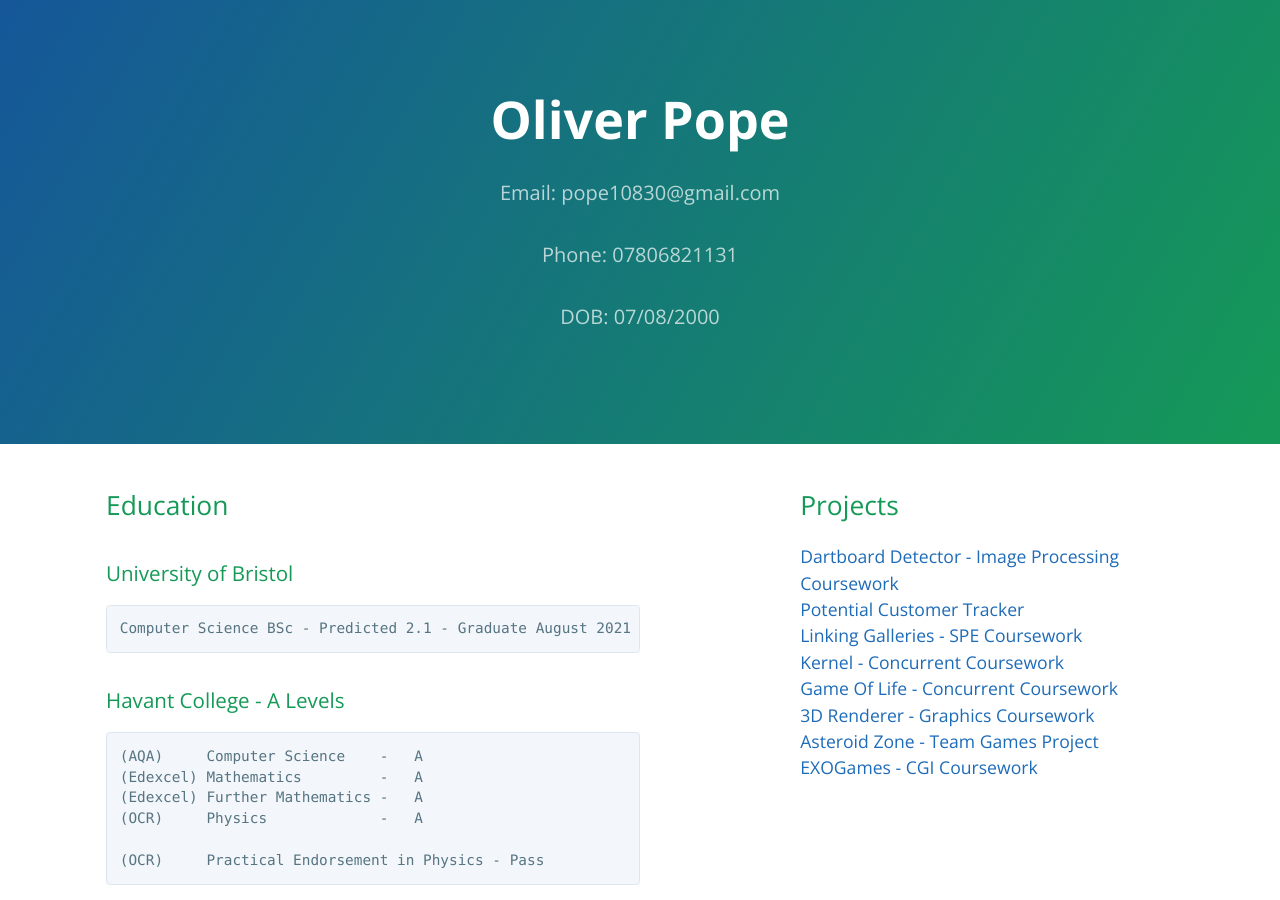
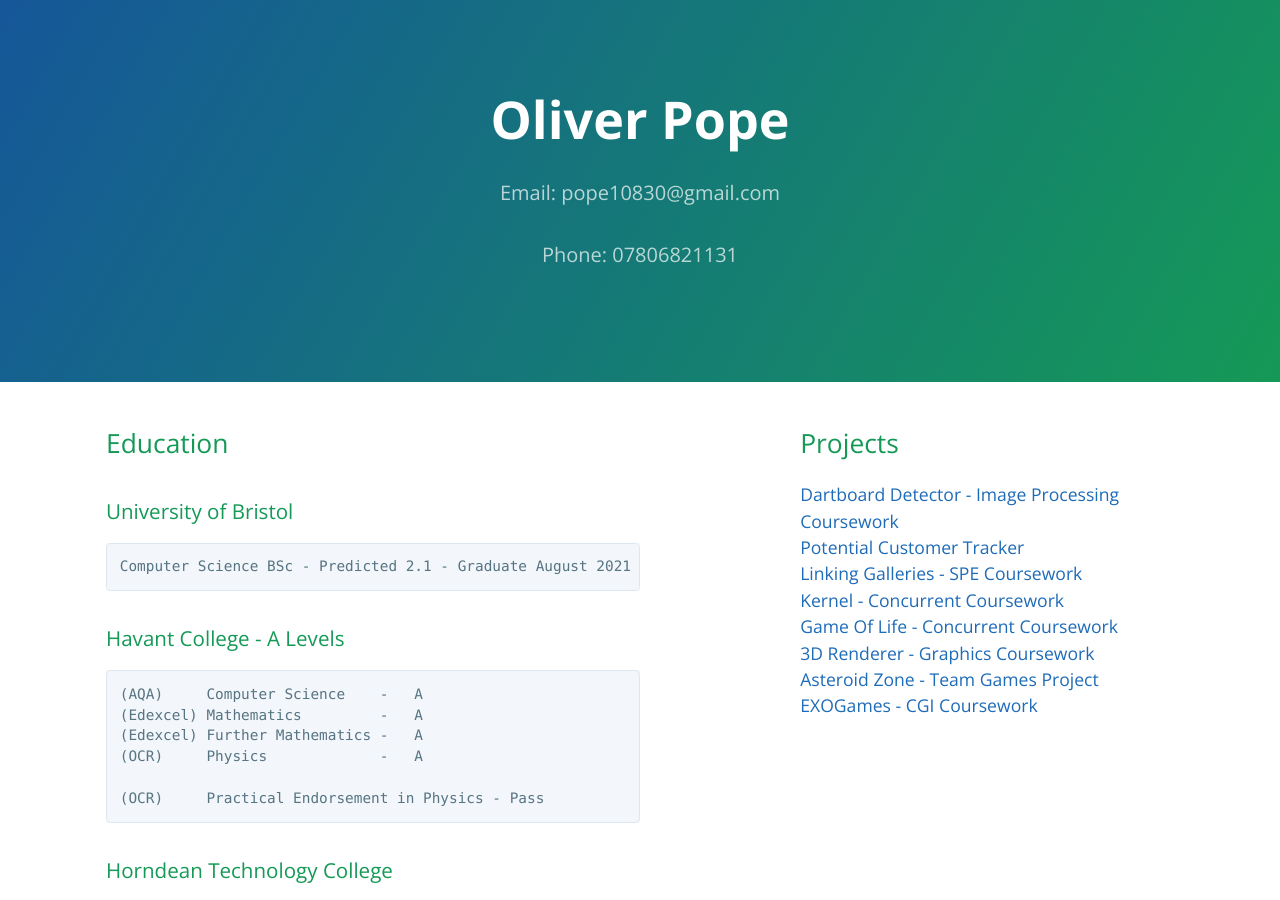
Before and after one commit to Pope10830/Pope10830.github.io, a Jekyll site: the page built from index.md, in a window 1280 px wide and 900 px high. Built offline with Jekyll 4.4.1, drawn with Linux system fonts in a browser that asks for light colours.

Commit message:
removed dob

```diff
--- a/_layouts/default.html
+++ b/_layouts/default.html
@@ -35,7 +35,6 @@
         <h1 class="project-name">Oliver Pope</h1>
         <h3 class="project-tagline">Email: pope10830@gmail.com</h3>
         <h3 class="project-tagline">Phone: 07806821131</h3>
-        <h3 class="project-tagline">DOB: 07/08/2000</h3>
       {% endif %}
     </header>
     {% if page.is_project_page %}
```
